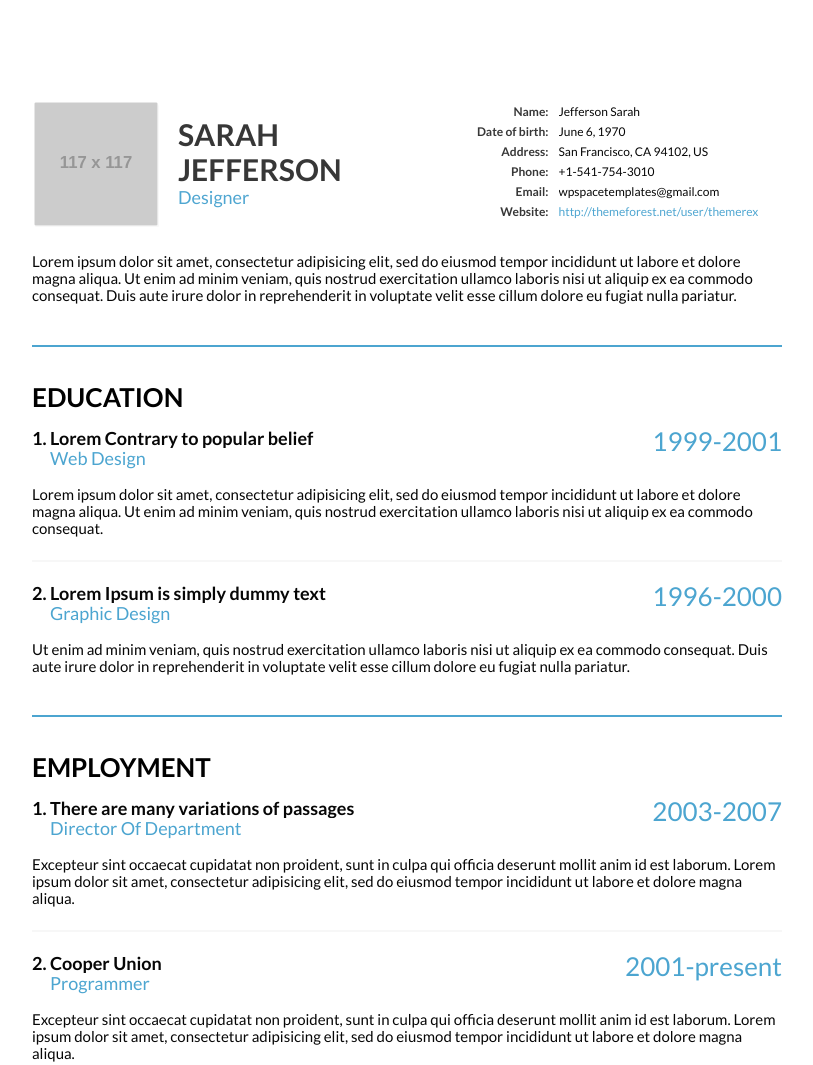
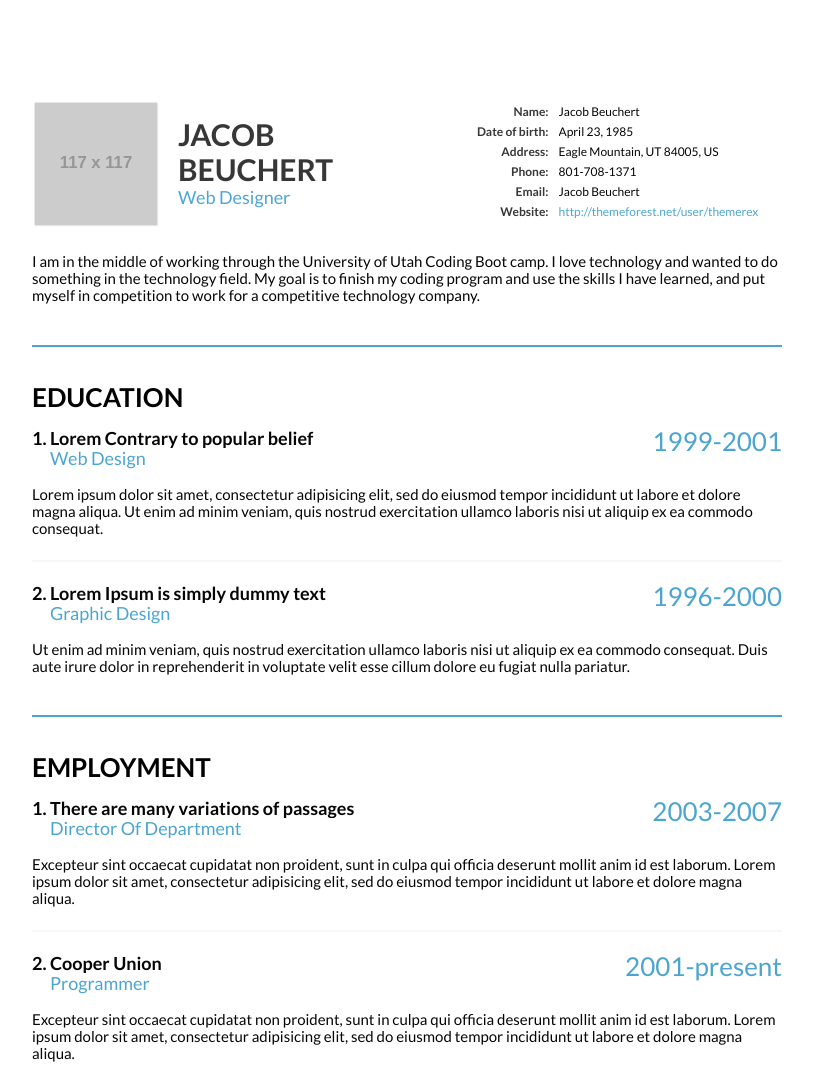
Before and after one commit to jwbeuchert/Portfolio, a plain HTML site: page ShiftCV/ShiftCV/print.html in a window 1280 px wide. Shown: the top 1065 px of the page, without its empty margins (233-1046 px from the left). Drawn offline with Linux system fonts and the light colour scheme; placeholder pictures from the web are drawn by us.

Commit message:
Updating the code for my profile

```diff
--- a/ShiftCV/ShiftCV/print.html
+++ b/ShiftCV/ShiftCV/print.html
@@ -2,7 +2,7 @@
 <html lang="en-US">
 <head>
 <meta charset="UTF-8">
-<title>ShiftCV</title>
+<title>Jacob Beuchert</title>
 <link rel="shortcut icon" type="image/x-icon" href="images/favicon.ico"/>
 <link rel="stylesheet" type="text/css" media="all" href="style/style.css">
 <link rel="stylesheet" type="text/css" media="all" href="style/print.css">
@@ -25,22 +25,22 @@
                 <td id="profile_user"><div id="profile_photo"><img src="http://placehold.it/117x117" alt="Jefferson Sarah"/></div>
                   <div id="profile_name_area">
                     <div id="profile_name">
-                      <h1 id="profile_title"><span class="firstname">Sarah</span> <span class="lastname">Jefferson</span></h1>
-                      <h4 id="profile_position">Designer</h4>
+                      <h1 id="profile_title"><span class="firstname">Jacob</span> <span class="lastname">Beuchert</span></h1>
+                      <h4 id="profile_position">Web Designer</h4>
                     </div>
                   </div></td>
-                <td id="profile_data"><div class="profile_row"> <span class="th">Name:</span><span class="td">Jefferson Sarah</span> </div>
-                  <div class="profile_row"> <span class="th">Date of birth:</span><span class="td">June 6, 1970</span> </div>
-                  <div class="profile_row"> <span class="th">Address:</span><span class="td">San Francisco, CA 94102, US</span> </div>
-                  <div class="profile_row"> <span class="th">Phone:</span><span class="td">+1-541-754-3010</span> </div>
-                  <div class="profile_row"> <span class="th">Email:</span><span class="td">wpspacetemplates@gmail.com</span> </div>
+                <td id="profile_data"><div class="profile_row"> <span class="th">Name:</span><span class="td">Jacob Beuchert</span> </div>
+                  <div class="profile_row"> <span class="th">Date of birth:</span><span class="td">April 23, 1985</span> </div>
+                  <div class="profile_row"> <span class="th">Address:</span><span class="td">Eagle Mountain, UT 84005, US</span> </div>
+                  <div class="profile_row"> <span class="th">Phone:</span><span class="td">801-708-1371</span> </div>
+                  <div class="profile_row"> <span class="th">Email:</span><span class="td">Jacob Beuchert</span> </div>
                   <div class="profile_row"> <span class="th">Website:</span><span class="td"><a href="http://themeforest.net/user/themerex">http://themeforest.net/user/themerex</a></span> </div></td>
               </tr>
             </table>
           </div>
         </div>
         <div class="section_body profile_section_body">
-          <div class="proile_body"> Lorem ipsum dolor sit amet, consectetur adipisicing elit, sed do eiusmod tempor incididunt ut labore et dolore magna aliqua. Ut enim ad minim veniam, quis nostrud exercitation ullamco laboris nisi ut aliquip ex ea commodo consequat. Duis aute irure dolor in reprehenderit in voluptate velit esse cillum dolore eu fugiat nulla pariatur. </div>
+          <div class="proile_body"> I am in the middle of working through the University of Utah Coding Boot camp. I love technology and wanted to do something in the technology field. My goal is to finish my coding program and use the skills I have learned, and put myself in competition to work for a competitive technology company. </div>
         </div>
       </section>
       <section id="resume" class="section resume_section even printable">
```
Also changed, not shown: ShiftCV/ShiftCV/404.html (+3 -3 lines), ShiftCV/ShiftCV/author.html (+4 -4 lines), ShiftCV/ShiftCV/index.html (+6 -13 lines).
